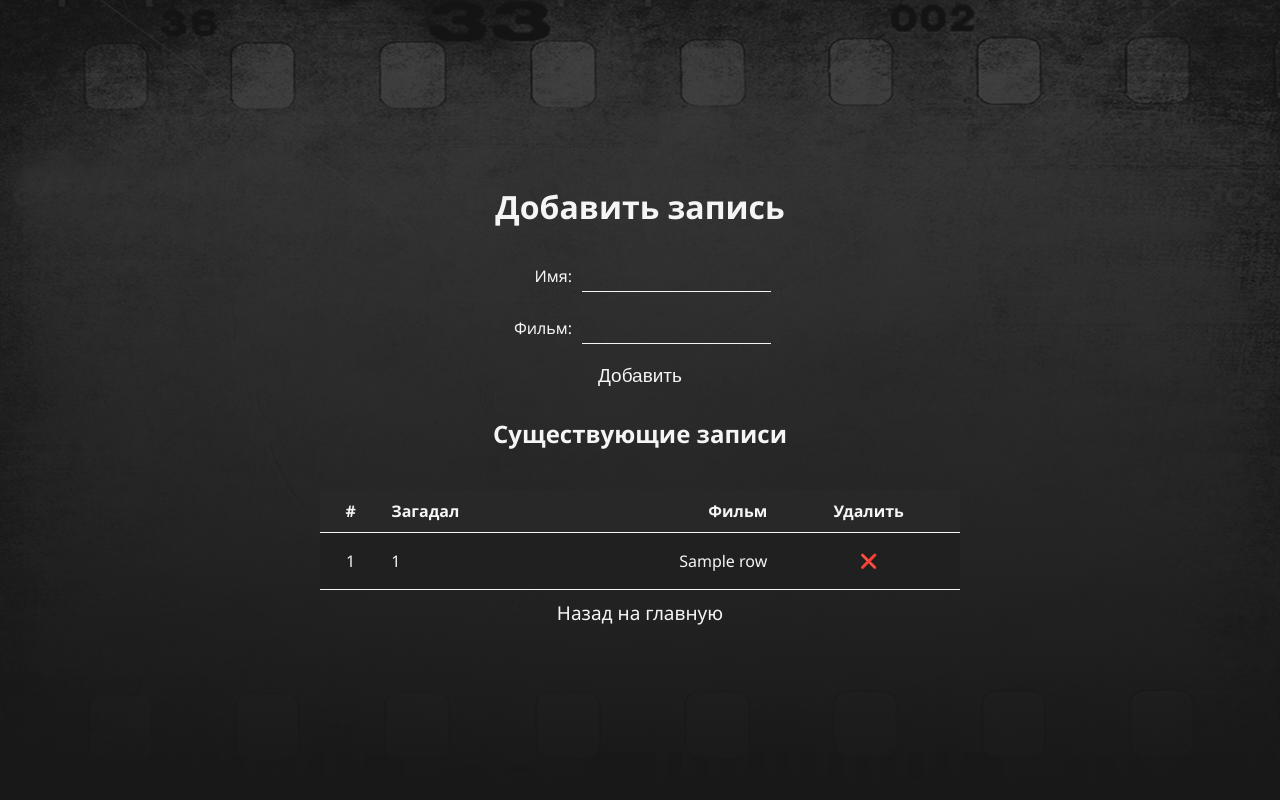
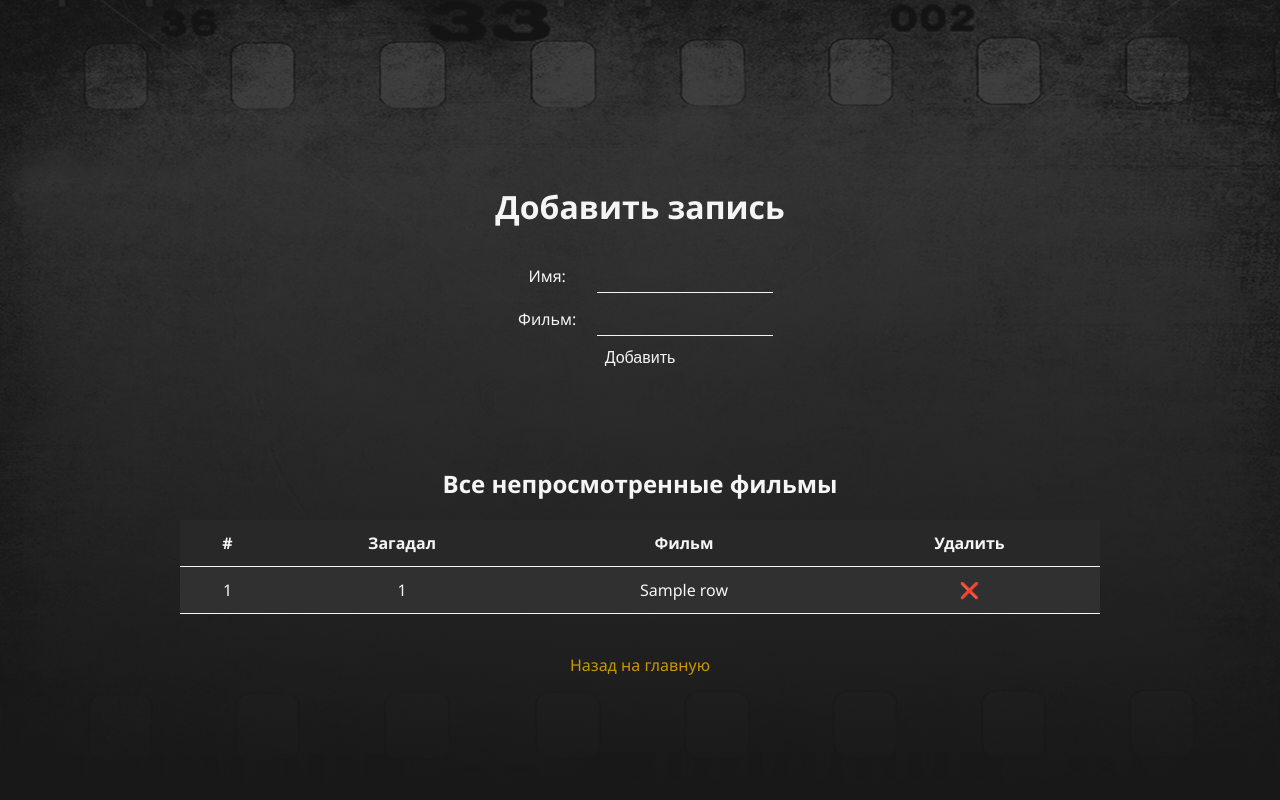
Before and after one commit to dmitriy-malyutin/movie_choiser, a Flask app: template templates/submit.html in a window 1280 px wide. Run offline with Flask 3, Linux system fonts and the light colour scheme; the template is opened without the code that fills it: most values are stand-ins (such as "Sample title", 1, 10 or a date in 2020); parts of the project's set-up code (start-up, migrations or seed data) failed here and were passed over; some libraries are stand-ins or nearby versions.

Commit message:
db refactoring

```diff
--- a/static/script.js
+++ b/static/script.js
@@ -23,7 +23,7 @@ document.addEventListener('DOMContentLoaded', function() {
                         <div>Победитель: ${result.name}</div>
                         <div>Фильм: ${result.word}</div>
                         <div>
-                            <button id="deleteButton">Удалить фильм</button>
+                            <button id="deleteButton">Просмотрено, удалить</button>
                             <button id="replayButton">Переиграть</button>
                         </div>
                     `;
--- a/static/style.css
+++ b/static/style.css
@@ -1,178 +1,144 @@
+/* Основной контейнер страницы */
 body {
-    background-color: #181818;
     color: #f5f5f5;
     font-family: 'Segoe UI', Tahoma, Geneva, Verdana, sans-serif;
     margin: 0;
     display: flex;
-    justify-content: center;
-    align-items: center;
-    height: 100vh;
+    flex-direction: column;
+    align-items: center; /* Центрирование контейнеров по горизонтали */
+    justify-content: center; /* Центрирование контейнеров по вертикали */
+    min-height: 100vh; /* Фон занимает всю высоту экрана */
     text-align: center;
     background: linear-gradient(to bottom, rgba(24, 24, 24, 0) -400%, #181818),
                 url('./pics/staraia-plenka-19.png') no-repeat top center;
     background-size: cover;
 }
 
+/* Контейнер для блока добавления записи */
 .container {
-    width: 50%;
-    text-align: center;
+    width: 100%;
+    max-width: 600px;
+    padding: 20px;
+    border-radius: 8px;
+    margin: 20px 0;
+    text-align: center; /* Центрирование текста внутри контейнера */
     display: flex;
     flex-direction: column;
-    align-items: center;
+    align-items: center; /* Центрирование элементов внутри контейнера */
 }
 
-.form-container {
+/* Контейнер для таблицы */
+.table-container {
+    width: 75vw;
+    max-width: 1200px;
+    margin: 20px auto;
+    padding: 20px;
+    border-radius: 8px;
+    box-sizing: border-box;
+    overflow-x: auto;
     display: flex;
     flex-direction: column;
-    align-items: center;
+    align-items: center; /* Центрирование таблицы внутри контейнера */
 }
 
+/* Стили для таблицы */
+table {
+    width: 100%;
+    max-width: 100%;
+    border-collapse: collapse;
+}
+
+/* Универсальный стиль для всех полей ввода */
+input {
+    width: 70%; /* Занимают оставшееся пространство */
+    padding: 10px;
+    font-size: 14px;
+    border: none; /* Убираем все границы */
+    border-bottom: 1px solid #f5f5f5; /* Тонкая белая линия внизу */
+    color: #f5f5f5;
+    background-color: transparent; /* Прозрачный фон */
+}
+
+/* Выровненные группы ввода */
 .input-group {
     display: flex;
     align-items: center;
+    width: 100%;
     margin: 10px 0;
 }
 
+/* Метка к каждому полю */
 label {
+    font-size: 16px;
+    color: #f5f5f5;
     margin-right: 10px;
+    flex: 0 0 30%;
 }
-
-button, a {
-    background: none;
-    border: none;
-    color: #f5f5f5;
-    font-size: 20px;
-    cursor: pointer;
-    text-decoration: none;
-    margin: 10px;
-    display: inline-block;
-}
-
-button:hover, a:hover {
-    text-decoration: underline;
-}
-
-button:focus, a:focus {
-    outline: none;
-}
-
-input {
-    border: none;
-    border-bottom: 1px solid #f5f5f5; /* Тонкая линия */
-    color: #f5f5f5;
-    background-color: transparent;
-    padding: 5px;
-    box-sizing: border-box;
-    width: 100%; /* Заполняет оставшееся пространство */
-}
-
-input:focus {
-    outline: none; /* Убираем обводку при фокусе */
-}
-
-table {
-    width: 100%;
-    border-collapse: collapse;
-    margin-top: 20px;
-}
-
-th, td {
-    border-bottom: 1px solid #f5f5f5;
-    padding: 10px;
-}
-
-th {
-    background-color: #282828;
-    text-align: left;
-}
-
-td {
-    background-color: #202020;
-    text-align: left;
-}
-
-td:first-child, th:first-child {
-    text-align: center;
-}
-
-td:nth-child(2), th:nth-child(2) {
-    text-align: left;
-}
-
-td:nth-child(3), th:nth-child(3) {
-    text-align: right;
-}
-
-td:last-child, th:last-child {
-    text-align: center;
-}
-
-.delete-btn {
-    background: none;
-    border: none;
-    color: red;
+/* Поля ввода */
+input[type="text"] {
+    flex: 1;
+    padding: 8px;
     font-size: 14px;
-    cursor: pointer;
-    padding: 0;
-}
-
-.delete-btn:hover {
-    text-decoration: none;
-    color: darkred;
-}
-
-#result div {
-    font-size: 22px; /* Увеличивает шрифт на два пункта */
-}
-
-button, a {
-    font-size: 19px; /* Уменьшает шрифт на один пункт */
-}
-
-/* Основные стили для блока сообщения */
-.alert {
-    padding: 15px;
-    margin-bottom: 20px;
-    border-radius: 5px;
-    font-size: 16px;
-    text-align: center;
-}
-
-/* Успешное сообщение */
-.alert.success {
-    color: #155724;
-}
-
-/* Предупреждение */
-.alert.warning {
-    color: #c99700;
-}
-
-/* Сообщение об ошибке */
-.alert.danger {
-    color: #91000f;
-}
-
-.input-group {
-    display: flex;
-    align-items: center;
-    justify-content: space-between;
-    width: 100%;
-    max-width: 350px;
-    margin: 10px auto;
-}
-
-label {
-    width: 25%; /* Лейблы занимают 30% ширины группы */
-    text-align: right;
-}
-
-input[type="text"],
-input[type="password"] {
-    width: 75%; /* Поля занимают оставшееся пространство */
-    padding: 8px;
     border: none;
     border-bottom: 1px solid #f5f5f5;
     color: #f5f5f5;
     background-color: transparent;
 }
+input[type="text"]:focus {
+    outline: none;
+    border-bottom: 1px solid #c99700;
+}
+
+input:focus {
+    outline: none; /* Убираем стандартное выделение */
+    border-bottom: 1px solid #c99700; /* Подсвечиваем нижнюю линию при фокусе */
+}
+
+/* Универсальный стиль для всех кнопок */
+button {
+    background: none; /* Убираем фон */
+    border: none; /* Убираем границы */
+    color: #f5f5f5; /* Белый цвет текста */
+    font-size: 16px;
+    cursor: pointer;
+    transition: color 0.3s; /* Плавный переход цвета */
+}
+
+button:hover {
+    color: #c99700; /* Золотистый цвет текста при наведении */
+}
+
+button:focus {
+    outline: none; /* Убираем обводку при фокусе */
+}
+
+/* Универсальный стиль для всех ссылок */
+a {
+    color: #c99700; /* Основной цвет ссылок */
+    text-decoration: none;
+}
+
+a:hover {
+    text-decoration: underline; /* Подчеркивание при наведении */
+}
+
+a:visited {
+    color: #c99700; /* Совпадает с обычным цветом ссылки */
+}
+
+
+
+th, td {
+    padding: 12px;
+    border-bottom: 1px solid #f5f5f5;
+    color: #f5f5f5;
+    text-align: center; /* Центрирование текста внутри ячеек таблицы */
+}
+
+th {
+    background-color: #282828;
+}
+
+td {
+    background-color: #303030;
+}
--- a/templates/home.html
+++ b/templates/home.html
@@ -18,7 +18,7 @@
         {% endif %}
         <button id="goButton">Поехали</button>
         <div id="result"></div>
-        <a id="addLink" href="{{ url_for('submit') }}">Добавить запись</a>
+        <a id="addLink" href="{{ url_for('submit') }}">Посмотреть всю базу</a>
         <form method="POST" action="{{ url_for('logout') }}">
             <button type="submit" style="margin-top: 20px;">Выход</button>
         </form>
--- a/templates/submit.html
+++ b/templates/submit.html
@@ -8,14 +8,14 @@
     <link rel="icon" type="image/png" href="{{ url_for('static', filename='pics/7423721-648226759.png') }}">
 </head>
 <body>
+    <!-- Контейнер для формы добавления записи -->
     <div class="container">
         <h1>Добавить запись</h1>
-            <!-- Блок для вывода сообщения -->
-            {% if message %}
-            <div class="alert {{ message_type }}">
-                {{ message }}
-            </div>
-            {% endif %}
+        {% if message %}
+        <div class="alert {{ message_type }}">
+            {{ message }}
+        </div>
+        {% endif %}
         <form method="POST" class="form-container">
             <div class="input-group">
                 <label for="name">Имя:</label>
@@ -27,10 +27,17 @@
             </div>
             <button type="submit">Добавить</button>
         </form>
+        <!-- Блок для вывода сообщения -->
         {% if message %}
-        <p>{{ message }}</p>
+        <div class="alert {{ message_type }}">
+            {{ message }}
+            </div>
         {% endif %}
-        <h2>Существующие записи</h2>
+    </div>
+
+    <!-- Контейнер для таблицы с фильмами -->
+    <div class="table-container">
+        <h2>Все непросмотренные фильмы</h2>
         <table>
             <thead>
                 <tr>
@@ -51,8 +58,9 @@
                 {% endfor %}
             </tbody>
         </table>
-        <a href="{{ url_for('home') }}">Назад на главную</a>
     </div>
+    <a href="{{ url_for('home') }}">Назад на главную</a>
+
     <script src="{{ url_for('static', filename='script.js') }}"></script>
 </body>
 </html>
```
Also changed, not shown: sql_ddl/init_db.sql (+26 -7 lines).
